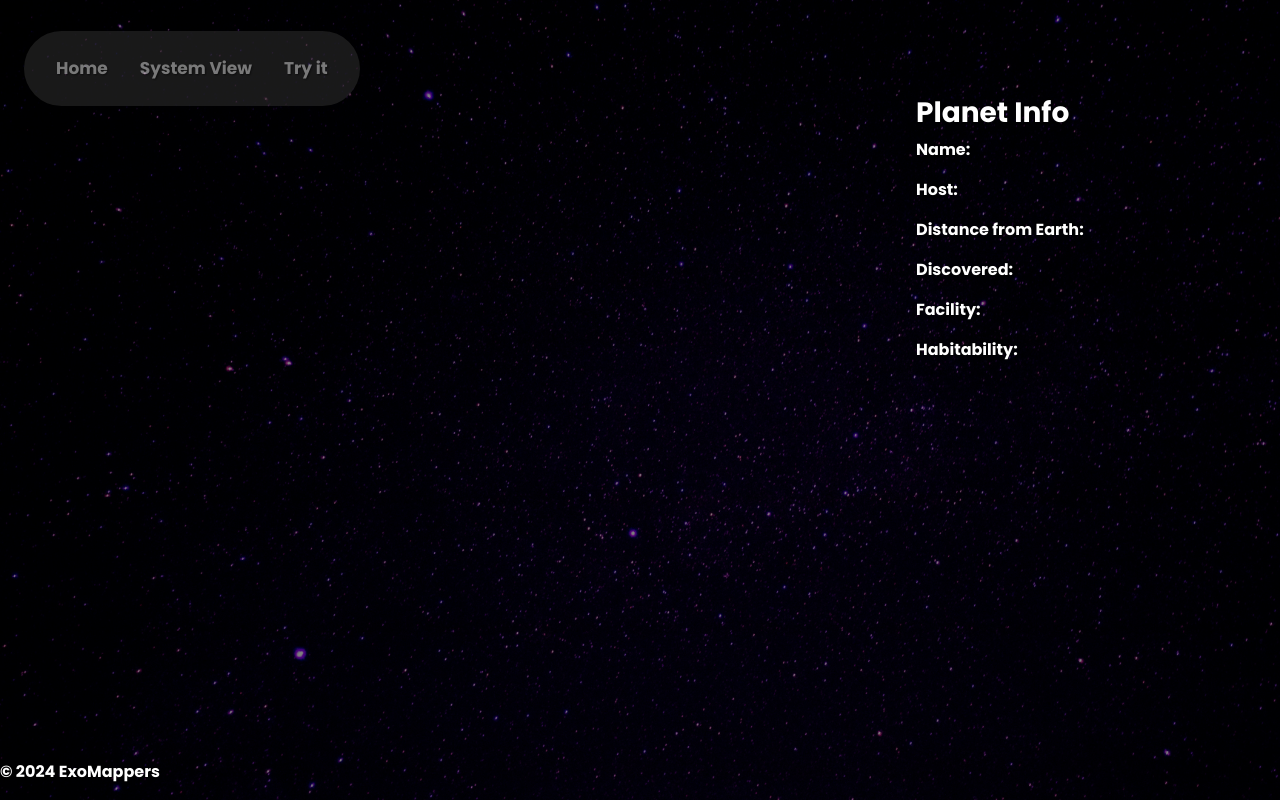
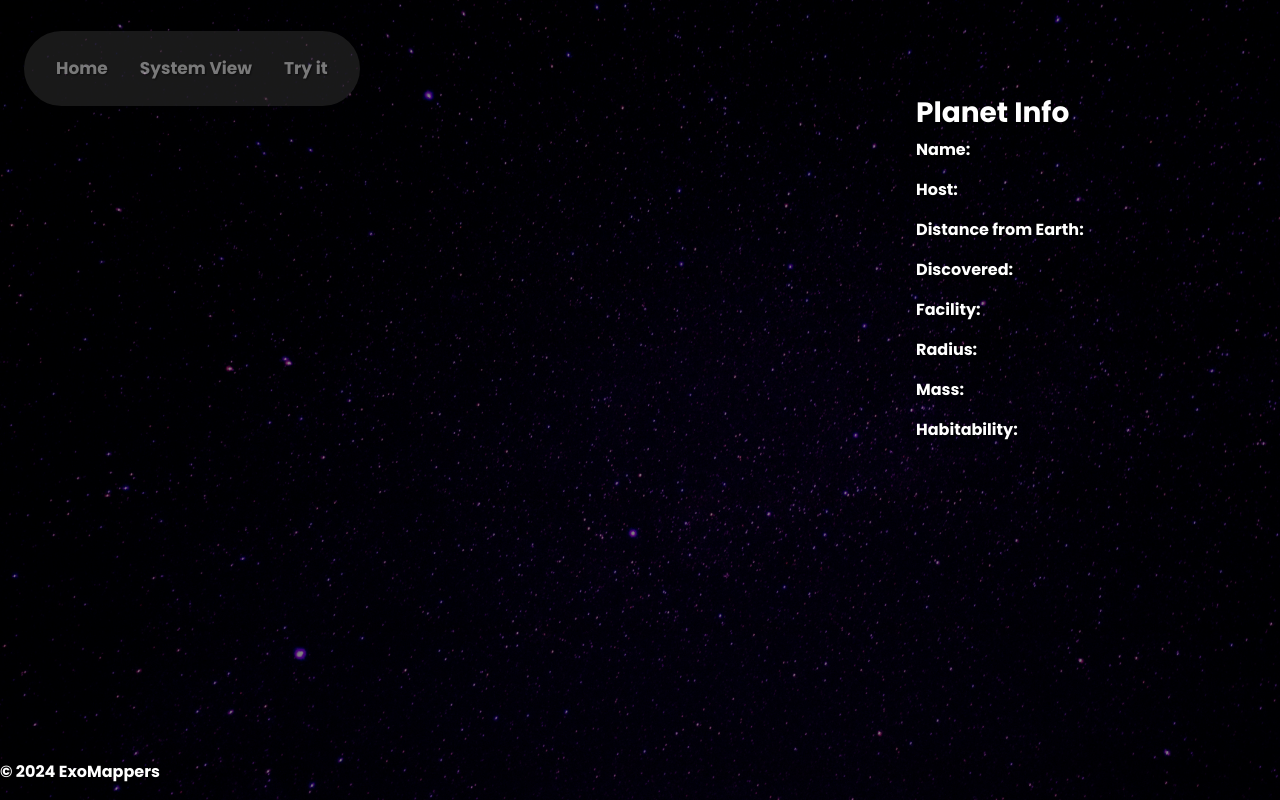
Before and after one commit to MattiasKDev/ExoLife, a Flask app: template frontend/templates/systemview.html in a window 1280 px wide. Run offline with Flask 3, Linux system fonts and the light colour scheme; the template is opened without the code that fills it: most values are stand-ins (such as "Sample title", 1, 10 or a date in 2020); some libraries are stand-ins or nearby versions.

Commit message:
add more detail to view

```diff
--- a/frontend/templates/systemview.html
+++ b/frontend/templates/systemview.html
@@ -12,6 +12,8 @@
         <p id="planetCoordinates">Distance from Earth: </p>
         <p id="discovered">Discovered: </p>
         <p id="facility">Facility: </p>
+        <p id="radius">Radius: </p>
+        <p id="mass">Mass: </p>
         <p id="habitability">Habitability: </p>
     </div>
 </div>
@@ -80,9 +82,11 @@
     function updatePointInfo(point) {
         document.getElementById('planetName').innerText = `Name: ${point.PlanetName}`;
         document.getElementById('hostName').innerText = `Name: ${point.HostName}`;
-        document.getElementById('planetCoordinates').innerText = `Distance from Earth: ${point.Distance.toFixed(3)}`;
+        document.getElementById('planetCoordinates').innerText = `Distance from Earth: ${point.Distance.toFixed(3)} parsecs`;
         document.getElementById('discovered').innerText = `Discovered: ${point.DisYear}`;
         document.getElementById('facility').innerText = `Facility: ${point.DisFacility}`;
+        document.getElementById('radius').innerText = `Radius: ${point.Planet_Radius} RE`;
+        document.getElementById('mass').innerText = `Planet Mass: ${point.Planet_Mass} ME`;
         document.getElementById('habitability').innerText = `Habitability: ${point.Habitability_Prob.toFixed(3)}%`;
         const habitability = point.Habitability_Prob;
         const habitabilityElement = document.getElementById('habitability');
```
